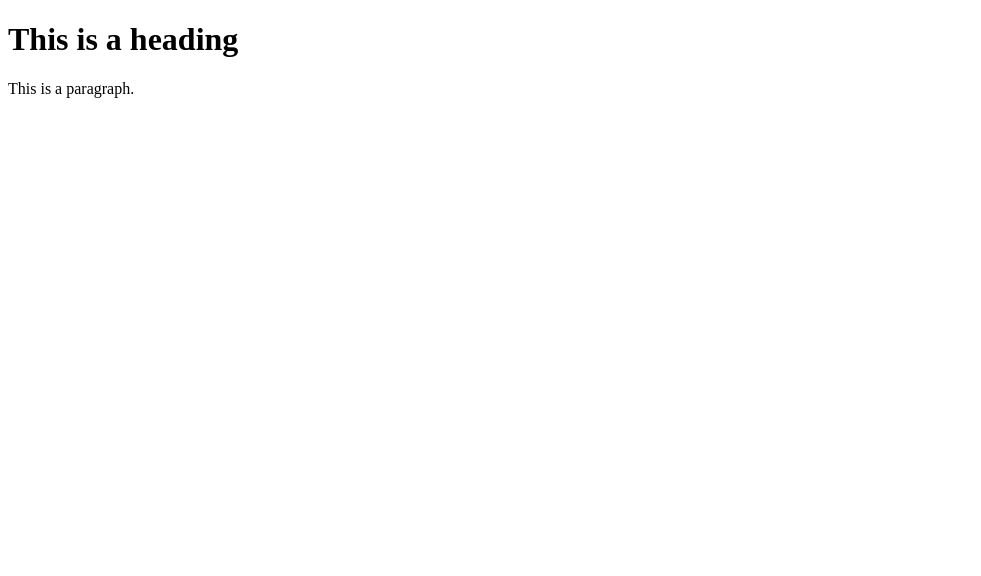
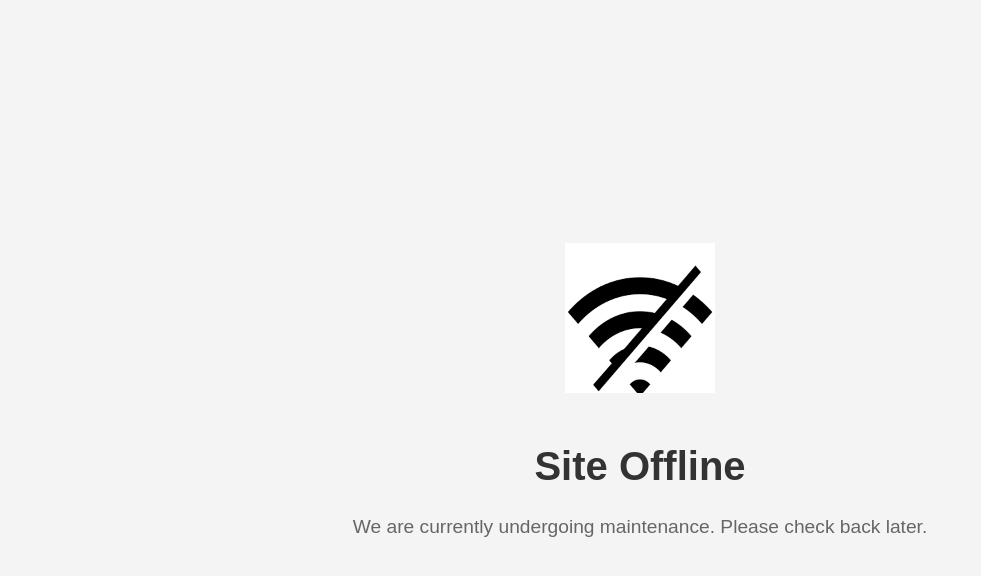
Before and after one commit to LZ-10223/LZ-10223.github.io, a plain HTML site: page index.html in a window 1280 px wide. Shown: the whole page, without its empty margins (0-981 px from the left). Drawn offline with Linux system fonts and the light colour scheme.

Commit message:
update core files

```diff
--- a/index.html
+++ b/index.html
@@ -1,12 +1,16 @@
 <!DOCTYPE html>
-<html>
+<html lang="en">
 <head>
-<link rel="stylesheet" href="theme/theme.css">
+    <meta charset="UTF-8">
+    <meta name="viewport" content="width=device-width, initial-scale=1.0">
+    <title>Site Offline</title>
+    <link rel="stylesheet" href="theme/theme.css">
 </head>
 <body>
-
-<h1>This is a heading</h1>
-<p>This is a paragraph.</p>
-
+    <div class="container">
+        <img src="img/logo.png" alt="Logo" class="logo">
+        <h1>Site Offline</h1>
+        <p>We are currently undergoing maintenance. Please check back later.</p>
+    </div>
 </body>
 </html>
--- /dev/null
+++ b/theme/theme.scss
@@ -0,0 +1,28 @@
+body {
+    display: flex;
+    justify-content: center;
+    align-items: center;
+    height: 100vh;
+    margin: 0;
+    background-color: #f4f4f4;
+    font-family: Arial, sans-serif;
+}
+
+.container {
+    text-align: center;
+}
+
+.logo {
+    max-width: 150px; /* Adjust as needed */
+    margin-bottom: 20px;
+}
+
+h1 {
+    font-size: 2.5em;
+    color: #333;
+}
+
+p {
+    font-size: 1.2em;
+    color: #666;
+}
```
Also changed, not shown: img/logo.png (added), theme/theme.css, 1 other file.
